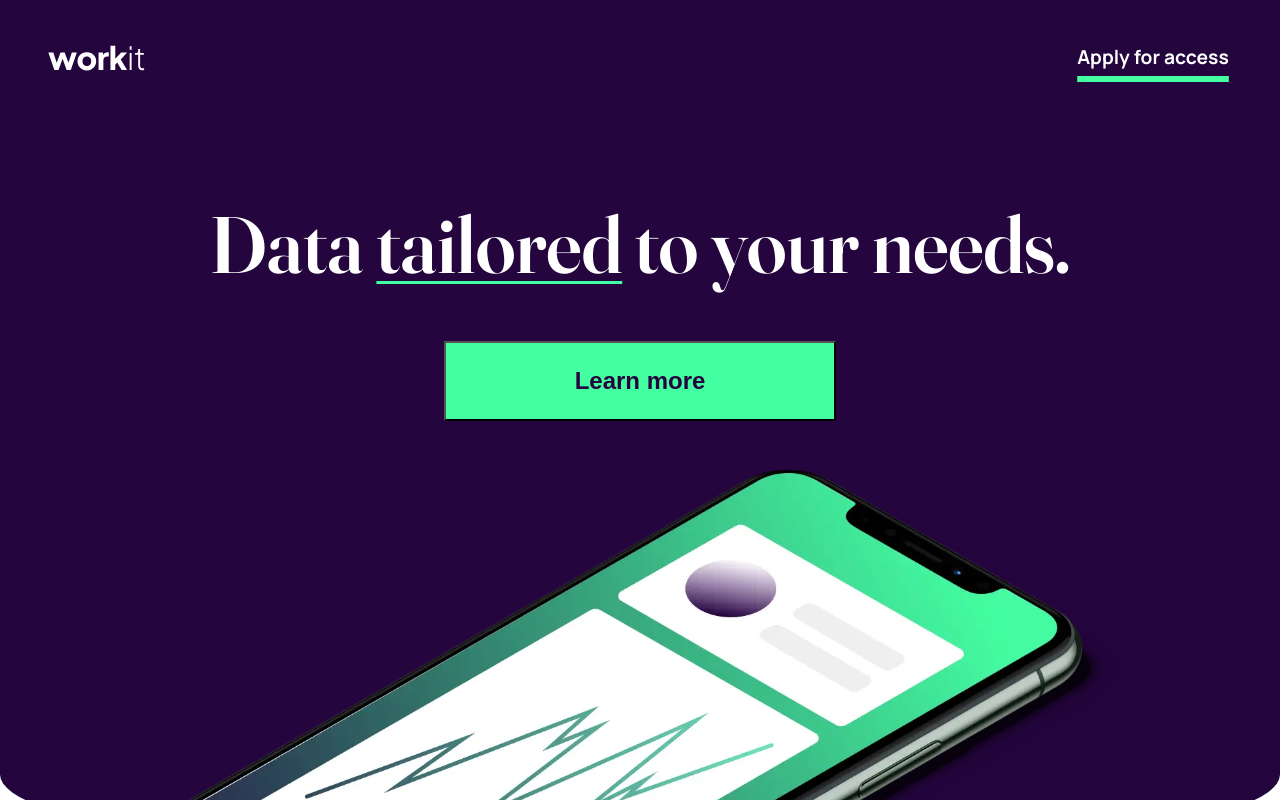
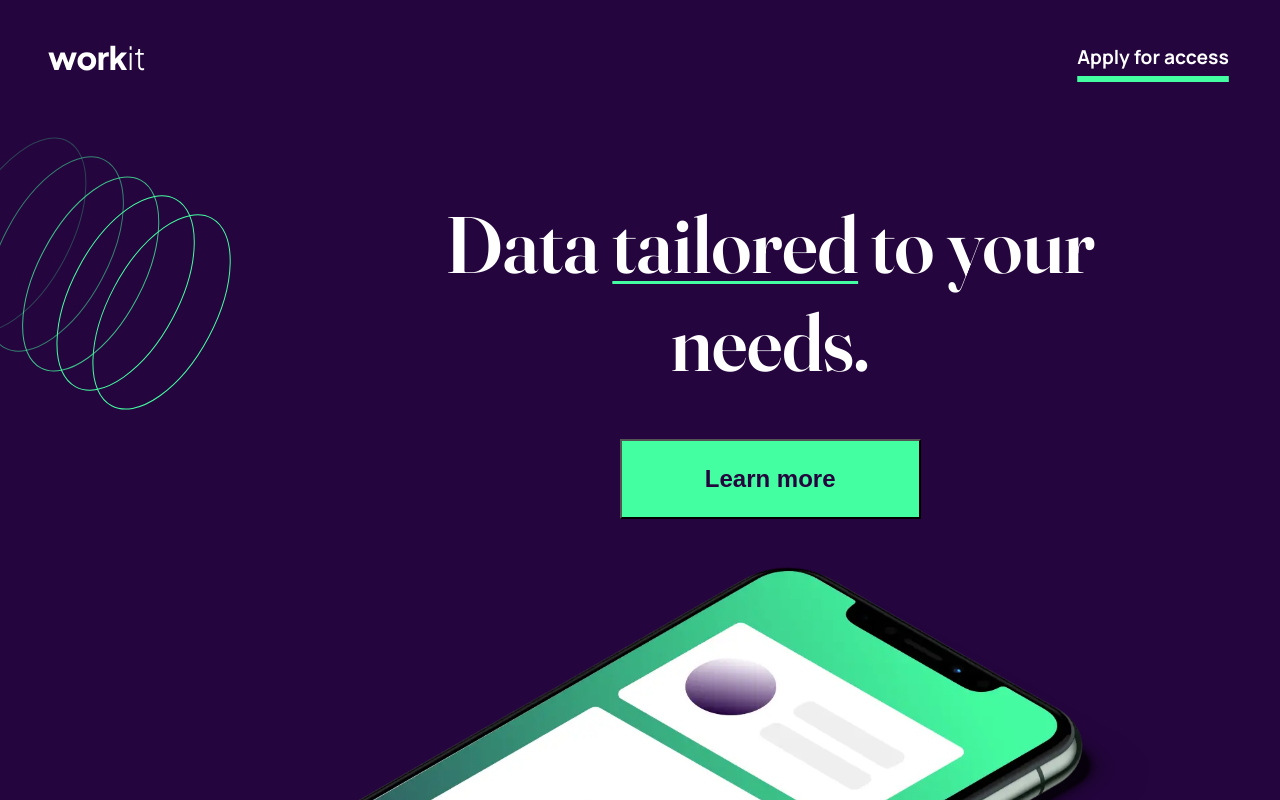
Before and after one commit to mckoyd/wolf-workit-landing, a React app: page / in a window 1280 px wide. Shown: the top 800 px of the page. Built offline with nearby package versions, Linux system fonts and the light colour scheme.

Commit message:
adds tablet designs | adds hook for checking screen size

```diff
--- a/public/index.html
+++ b/public/index.html
@@ -2,6 +2,7 @@
 <html>
   <head>
     <meta charset="UTF-8" />
+    <link rel="icon" href="/avatar.ico" />
     <meta http-equiv="X-UA-Compatible" content="IE=edge" />
     <meta name="viewport" content="width=device-width, initial-scale=1.0" />
     <title>Wolf Workit Landing</title>
--- /dev/null
+++ b/src/hooks/useScreenSizeUpdate.ts
@@ -0,0 +1,18 @@
+import { useCallback, useEffect, useState } from "react";
+
+const useScreenSizeUpdate: () => number = () => {
+  const [screenSize, setScreenSize] = useState<number>(window.innerWidth);
+
+  const updateScreenSize: () => void = useCallback(() => {
+    setScreenSize(window.innerWidth);
+  }, []);
+
+  useEffect(() => {
+    window.addEventListener("resize", updateScreenSize);
+    return () => window.removeEventListener("resize", updateScreenSize);
+  }, [screenSize, updateScreenSize]);
+
+  return screenSize;
+};
+
+export default useScreenSizeUpdate;
--- a/src/pages/Landing.tsx
+++ b/src/pages/Landing.tsx
@@ -1,4 +1,4 @@
-import React from "react";
+import React, { useEffect, useState } from "react";
 import { ReactComponent as LogoLight } from "../assets/images/logo-light.svg";
 import { ReactComponent as LogoDark } from "../assets/images/logo-dark.svg";
 import { ReactComponent as IconFacebook } from "../assets/images/icon-facebook.svg";
@@ -11,8 +11,22 @@ import "../styles/Landing.css";
 import { APPLY_LINK_TEXT, sellingPoints } from "../config/Landing.config";
 import { ISellingPoint } from "../interfaces";
 import SellingPointContainer from "../components/SellingPointContainer";
+import useScreenSizeUpdate from "../hooks/useScreenSizeUpdate";
+
+import { ReactComponent as BgLeftPatternDesktop } from "../assets/images/bg-pattern-1.svg";
+import { ReactComponent as BgRightPattern } from "../assets/images/bg-pattern-2.svg";
+import { ReactComponent as BgLeftPatternTablet } from "../assets/images/bg-pattern-3.svg";
 
 const Landing: React.FC = () => {
+  const screenSize = useScreenSizeUpdate();
+  const [isDesktop, setIsDesktop] = useState<boolean>(false);
+  const [isTablet, setIsTablet] = useState<boolean>(false);
+
+  useEffect(() => {
+    setIsDesktop(screenSize >= 1200);
+    setIsTablet(screenSize >= 600 && screenSize < 1200);
+  }, [screenSize]);
+
   return (
     <>
       <div className="landing__heading-hero-container">
@@ -23,10 +37,22 @@ const Landing: React.FC = () => {
           </a>
         </header>
         <div className="landing__hero-container">
-          <p className="landing__hero-title">
-            Data <span className="underlined">tailored</span> to your needs.
-          </p>
-          <button className="landing__learn-more-btn">Learn more</button>
+          {isDesktop && (
+            <BgLeftPatternDesktop className="landing__bg-left-pattern" />
+          )}
+          {isTablet && (
+            <BgLeftPatternTablet className="landing__bg-left-pattern" />
+          )}
+          <div className="landing__hero-text">
+            <p className="landing__hero-title">
+              Data <span className="underlined">tailored</span> to your needs.
+            </p>
+            <button className="landing__learn-more-btn">Learn more</button>
+          </div>
+          {isDesktop ||
+            (isTablet && (
+              <BgRightPattern className="landing__bg-right-pattern" />
+            ))}
         </div>
         <img
           src={ImageHero}
--- a/src/styles/Landing.css
+++ b/src/styles/Landing.css
@@ -33,6 +33,9 @@
 }
 
 .landing__hero-container {
+}
+
+.landing__hero-text {
   display: flex;
   flex-direction: column;
   font-family: "Fraunces";
@@ -177,9 +180,14 @@
   }
 
   .landing__hero-container {
+    display: flex;
+  }
+
+  .landing__hero-text {
     margin: 1em 1em 0 1em;
     font-size: 5em;
   }
+
   .landing__learn-more-btn {
     width: 35%;
     font-size: 0.3em;
@@ -254,6 +262,15 @@
     gap: 1.5em;
     margin-bottom: 5em;
   }
+
+  .landing__bg-left-pattern {
+    margin-left: -5em;
+  }
+
+  .landing__bg-right-pattern {
+    margin-right: -5em;
+    align-self: flex-end;
+  }
 }
 
 @media only screen and (min-width: 1200px) {
```
Also changed, not shown: 1 other file (tests, documents, lock files or other folders).
